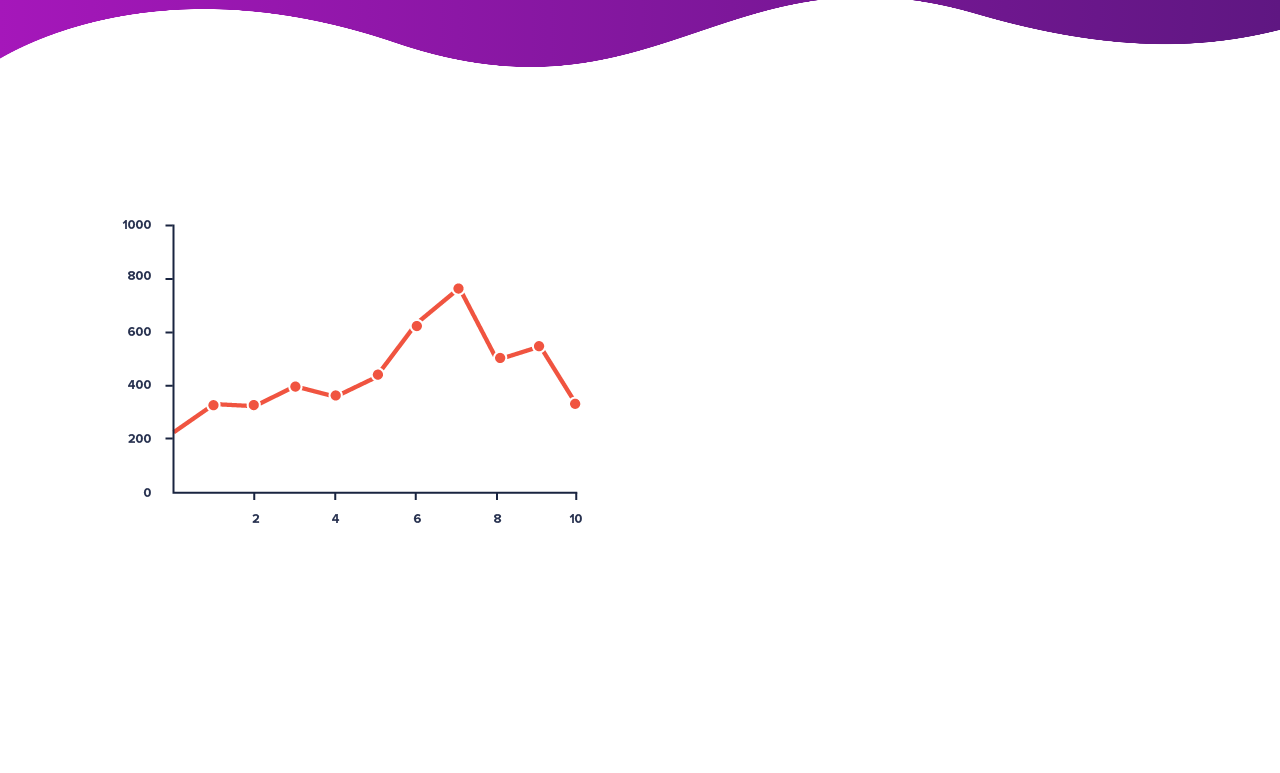
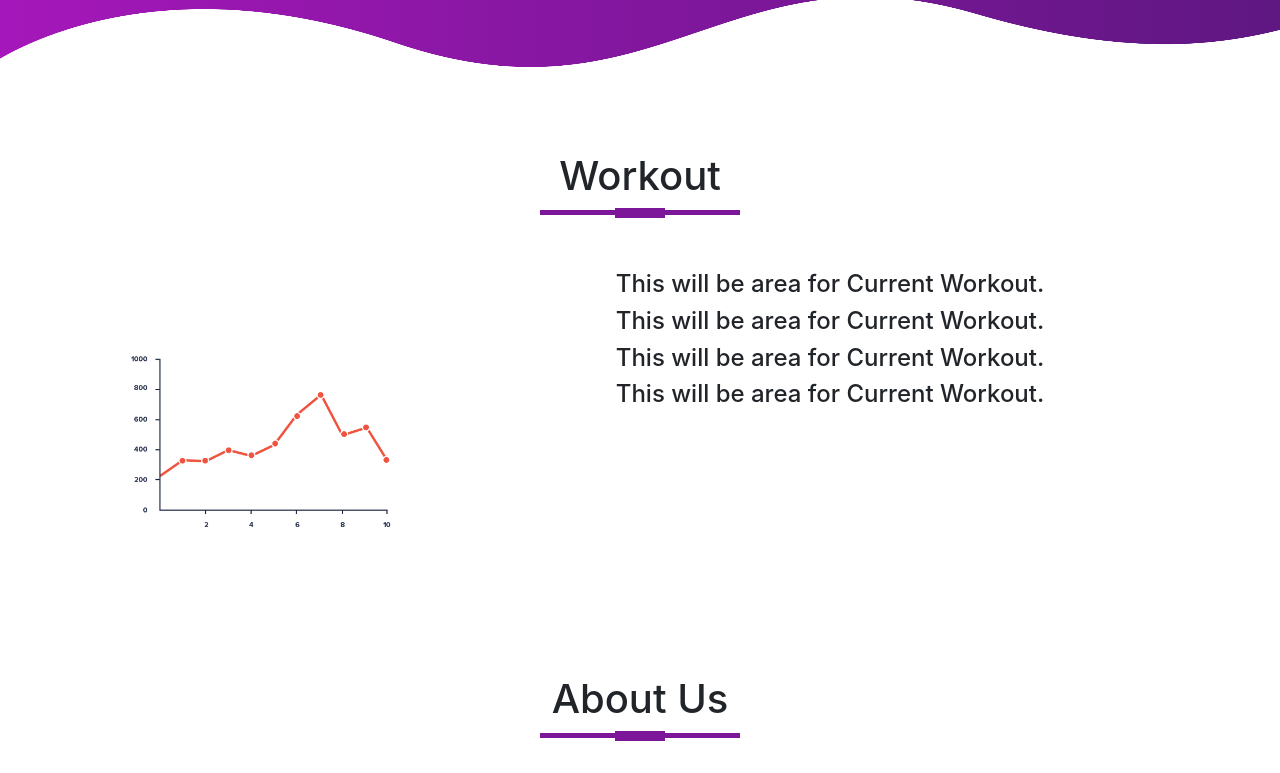
Before and after one commit to Arora-Yash-coder/Lets-Get-Fit, a plain HTML site: page menu.html in a window 1280 px wide. Shown: the part 594-1367 px from the top of the page. Before the commit the page ends 1193 px from the top, so only its background shows below. Drawn offline with nearby package versions, Linux system fonts and the light colour scheme.

Commit message:
Place Holser for Workout And started About Us

```diff
--- a/menu.html
+++ b/menu.html
@@ -59,13 +59,26 @@
     </section>
 <!------------------------------Workout Area---------------------------------------------------->
     <section id = "services">
-        <div class = "container">
-            <div class="row">
-                <div class ="col-md-4">
+        <div class = "container text-center">
+            <h1 class="title">Workout</h1>
+            <div class="row text-center">
+                <div class ="col-md-4 services">
                     <img class = "service-img" src = "Resources/Images/1-Line-Chart.png">
+                </div>
+                <div class ="col-md-8 services">
+                    <h4>This will be area for Current Workout.</h4>
+                    <h4>This will be area for Current Workout.</h4>
+                    <h4>This will be area for Current Workout.</h4>
+                    <h4>This will be area for Current Workout.</h4>
                 </div>
             </div>
         </div>
     </section>
+<!-----------------------------About Us------------------------------------------------------------>
+<section id="about-us">
+    <div class = "container">
+        <h1 class = "title text-center">About Us</h1>
+    </div>
+</section>
 </body>
 </html>
--- a/styleMenu.css
+++ b/styleMenu.css
@@ -58,3 +58,38 @@ body{
   width: 100%;
   height: 70px;
 }
+
+/*--------------------Services Section-------------------------*/
+#services{
+  padding: 80px 0;
+}
+.service-img{
+  width: 300px;
+  padding-top: 20ox;
+}
+.services{
+  padding: 20px;
+}
+.title::before{
+  content: '';
+  background-color: #7b1798;
+  height: 5px;
+  width: 200px;
+  margin-left: auto;
+  margin-right: auto;
+  display: block;
+  transform: translateY(63px);
+
+}
+.title::after{
+  content: '';
+  background-color: #7b1798;
+  height: 10px;
+  width: 50px;
+  margin-left: auto;
+  margin-right: auto;
+  margin-bottom: 40px;
+  display: block;
+  transform: translateY(8px);
+
+}
```
